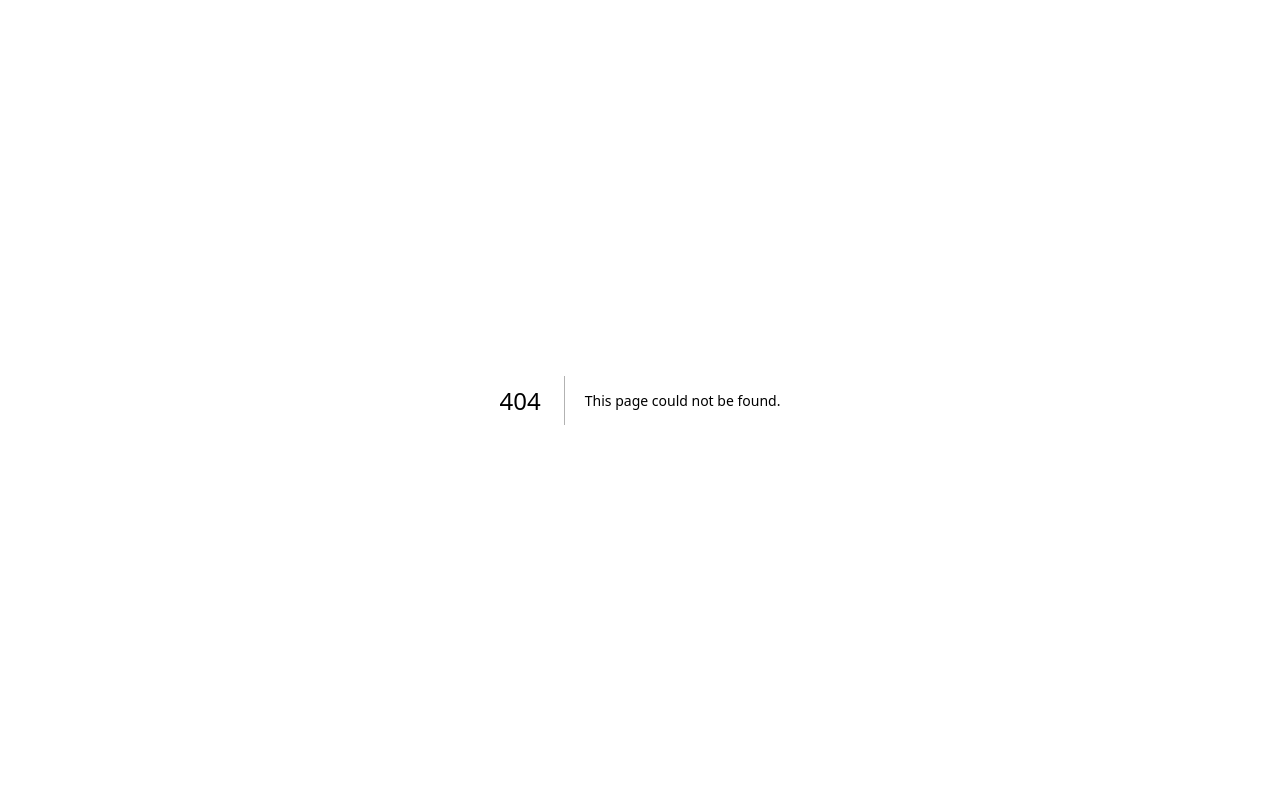
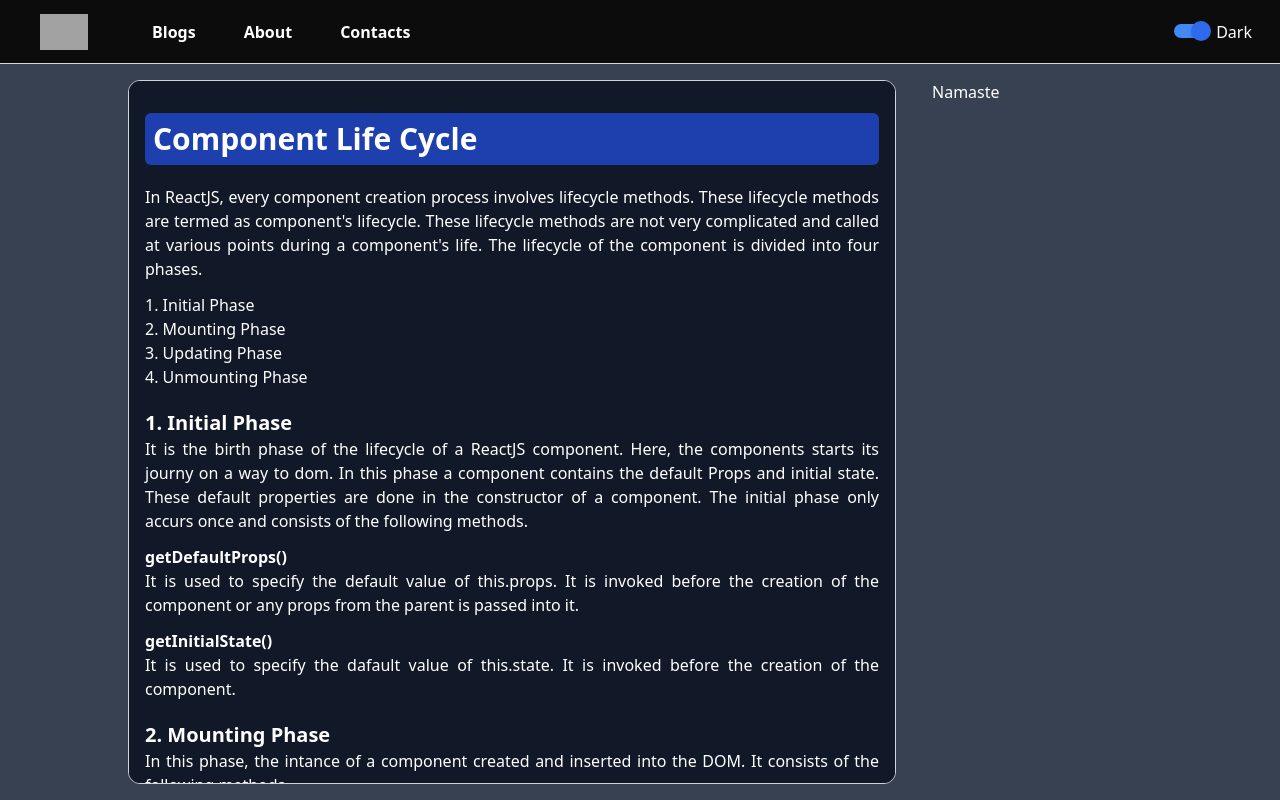
Before and after one commit to iamshiv007/NextJS-Portfolio, a Next.js app: page /posts/react/component-life-cycle in a window 1280 px wide. Before the commit this address had no page. Built offline with nearby package versions, Linux system fonts and the light colour scheme; grey boxes are pictures that could not be loaded.

Commit message:
component life cycle

```diff
--- a/components/blogData.jsx
+++ b/components/blogData.jsx
@@ -181,4 +181,12 @@ export const blogs = [
     linkName: "javascript/letVarConst",
     date: "June 30, 2023",
   },
+
+  {
+    name: "Component Life Cycle",
+    imageUrl:
+      "https://blogger.googleusercontent.com/img/a/AVvXsEjtvbXJQa3o7dsXB27ED6xiA2DlUTEG1eTDaT1wK_cUtLRwoMHBhTeNSimGv9v5d0Fh92nRW02lze1jjhP0CoSEgwdJ2zztMg0QMQuCZrOc4hHsBafBsinTRrkee7O1qcjEY5D5H5sQW-uapZX_DXxIpgtOAamuqtEQkKBiNEgIutlFy989AhyiuTWI=w1200-h630-p-k-no-nu",
+    linkName: "react/component-life-cycle",
+    date: "July 3, 2023",
+  },
 ];
--- /dev/null
+++ b/pages/posts/react/component-life-cycle.jsx
@@ -0,0 +1,194 @@
+import Navbar from "@/components/Navbar";
+import Theme from "@/components/Theme";
+import MobileNavbar from "@/components/mobileNavbar";
+import Head from "next/head";
+import React, { Fragment } from "react";
+
+const ComponentLifeCycle = () => {
+  return (
+    <Fragment>
+      <Head>
+        <title>Component Life Cycle</title>
+      </Head>
+
+      <Theme>
+        <Navbar />
+        <MobileNavbar />
+
+        <div className="layoutContainer">
+          <div className="layoutBox1">
+            <h1 className="text-3xl font-bold mt-4 bg-blue-400 dark:bg-blue-800 p-2 rounded-md">
+              Component Life Cycle
+            </h1>
+
+            <p className="mt-5">
+              In ReactJS, every component creation process involves lifecycle
+              methods. These lifecycle methods are termed as component's
+              lifecycle. These lifecycle methods are not very complicated and
+              called at various points during a component's life. The lifecycle
+              of the component is divided into four phases.
+            </p>
+            <ol className="list-inside list-decimal mt-3">
+              <li>Initial Phase</li>
+              <li>Mounting Phase</li>
+              <li>Updating Phase</li>
+              <li>Unmounting Phase</li>
+            </ol>
+
+            <div className="mt-5">
+              <p className="text-xl font-bold">1. Initial Phase</p>
+              <p>
+                It is the birth phase of the lifecycle of a ReactJS component.
+                Here, the components starts its journy on a way to dom. In this
+                phase a component contains the default Props and initial state.
+                These default properties are done in the constructor of a
+                component. The initial phase only accurs once and consists of
+                the following methods.
+              </p>
+
+              <div>
+                <p className="text-md font-bold mt-3">getDefaultProps()</p>
+                <p>
+                  It is used to specify the default value of this.props. It is
+                  invoked before the creation of the component or any props from
+                  the parent is passed into it.
+                </p>
+                <p className="text-md font-bold mt-3">getInitialState()</p>
+                <p>
+                  It is used to specify the dafault value of this.state. It is
+                  invoked before the creation of the component.
+                </p>
+              </div>
+
+              <div className="mt-5">
+                <p className="text-xl font-bold">2. Mounting Phase</p>
+
+                <p>
+                  In this phase, the intance of a component created and inserted
+                  into the DOM. It consists of the following methods.
+                </p>
+
+                <div>
+                  <p className="text-md font-bold mt-3">componentWillMount()</p>
+                  <p>
+                    This is invoked immediately before a component gets rendered
+                    into DOM. In the case when you call setState() inside this
+                    method, the component will not re-render.
+                  </p>
+
+                  <p className="text-md font-bold mt-3">componentDidMount()</p>
+                  <p>
+                    This is invoked immediately after a component gets rendered
+                    and placed on the DOM. Now you can do any DOM querying
+                    operations.
+                  </p>
+                  <p className="text-md font-bold mt-3">render()</p>
+                  <p>
+                    This method is defined in each and every component. It is
+                    responsible for returning a single root HTML node element.
+                    If you don't want to render anything, you can return a null
+                    or false value.
+                  </p>
+                </div>
+              </div>
+
+              <div className="mt-5">
+                <p className="text-xl font-bold">3. Updating Phase</p>
+                <p>
+                  It is the next phase of lifecycle of a react component. Here
+                  we get new props and change state. This phase also allows to
+                  handle user intraction and provide communication with the
+                  components hierarchy. The main aim of this phase is to ensure
+                  that the component is displaying the latest version of itself.
+                  Unlike the birth or death phase, this phase repeat again and
+                  again. This phase is consists of the following methods.
+                </p>
+
+                <div>
+                  <p className="text-md font-bold mt-3">
+                    componentWillRecieveProps()
+                  </p>
+                  <p>
+                    It is invoked when a component receive new props. If you
+                    want to update state in response to prop changes, you should
+                    compare this.props and nextProps to perform state transition
+                    by using this.setState() method.
+                  </p>
+
+                  <p className="text-md font-bold mt-3">
+                    shouldComponentUpdate()
+                  </p>
+                  <p>
+                    It is invoked when a component decides any changes/updation
+                    to the DOM. It allows you to control the component's
+                    behavior of updating itself. If this method returns true,
+                    the component will update. Otherwise, the component will
+                    skip the updating.
+                  </p>
+
+                  <p className="text-md font-bold mt-3">
+                    componentWillUpdate()
+                  </p>
+                  <p>
+                    It is invoked just before the component updating
+                    accurs. Here you can't change the component state by
+                    invoking this.setState() method. It will not be called, if
+                    shouldComponentUpdate() return false.
+                  </p>
+
+                  <p className="text-md font-bold mt-3">render()</p>
+                  <p>
+                    It is invoked to examine this.props and this.state and
+                    return one of the following types: React elements, Arrays
+                    and Fragments, Booleans or null, String and Number. If
+                    shouldComponentUpdate() return false, the code inside
+                    render() will be invoked again to ensure the component
+                    displays itself properly.
+                  </p>
+
+                  <p className="text-md font-bold mt-3">componentDidUpdate()</p>
+                  <p>
+                    It is invoked immediatly after the component updating
+                    occurs. In this method, you can put any code inside this
+                    which you want execute once the updating occurs. This method
+                    is not invoked for the initial render.
+                  </p>
+                </div>
+              </div>
+
+              <div className="mt-5">
+                <p className="text-xl font-bold">4. Unmounting Phase</p>
+
+                <p>
+                  It is the final phase of react component lifecycle. It is
+                  calles when a component intance is destroyed and unmounted
+                  from the DOM. This phase contains only one method and is given
+                  below.
+                </p>
+
+                <div>
+                  <p className="text-md font-bold mt-3">
+                    componentWillUnmount()
+                  </p>
+
+                  <p>
+                    This method is invoked immediately before a component is
+                    destroyed and unmounted permanently. It performs any
+                    necessary cleanup related task such as invalidating timers,
+                    event listener. cancelling network requests, or cleaning up
+                    DOM elements. If a component intance is unmounted, you
+                    cannot mount it again.
+                  </p>
+                </div>
+              </div>
+            </div>
+          </div>
+
+          <div className="layoutBox2">Namaste</div>
+        </div>
+      </Theme>
+    </Fragment>
+  );
+};
+
+export default ComponentLifeCycle;
```
Also changed, not shown: 1 other file (tests, documents, lock files or other folders).
